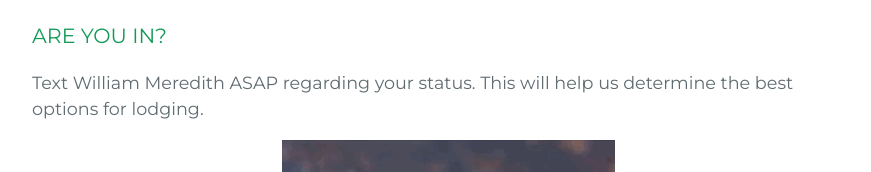
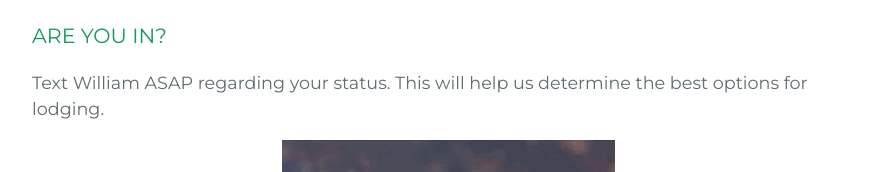
Before and after one commit to jvmeredith/bachelor-party, a plain HTML site: page index.html in a window 1280 px wide. Shown: the part 2433-2605 px from the top of the page, without its empty margins (192-1063 px from the left). Drawn offline with Linux system fonts and the light colour scheme.

Commit message:
push up site

```diff
--- a/index.html
+++ b/index.html
@@ -49,7 +49,7 @@
 <h3>
 <a id="support-or-contact" class="anchor" href="#support-or-contact" aria-hidden="true"><span aria-hidden="true" class="octicon octicon-link"></span></a>ARE YOU IN?</h3>
 
-<p>Text William Meredith ASAP regarding your status. This will help us determine the best options for lodging.</p>
+<p>Text William ASAP regarding your status. This will help us determine the best options for lodging.</p>
 <div align="center"><img src="images/giphy.gif"></div>
 <p>Hope to see you degenerates there, it'll be magical 😘</p>
 
```
